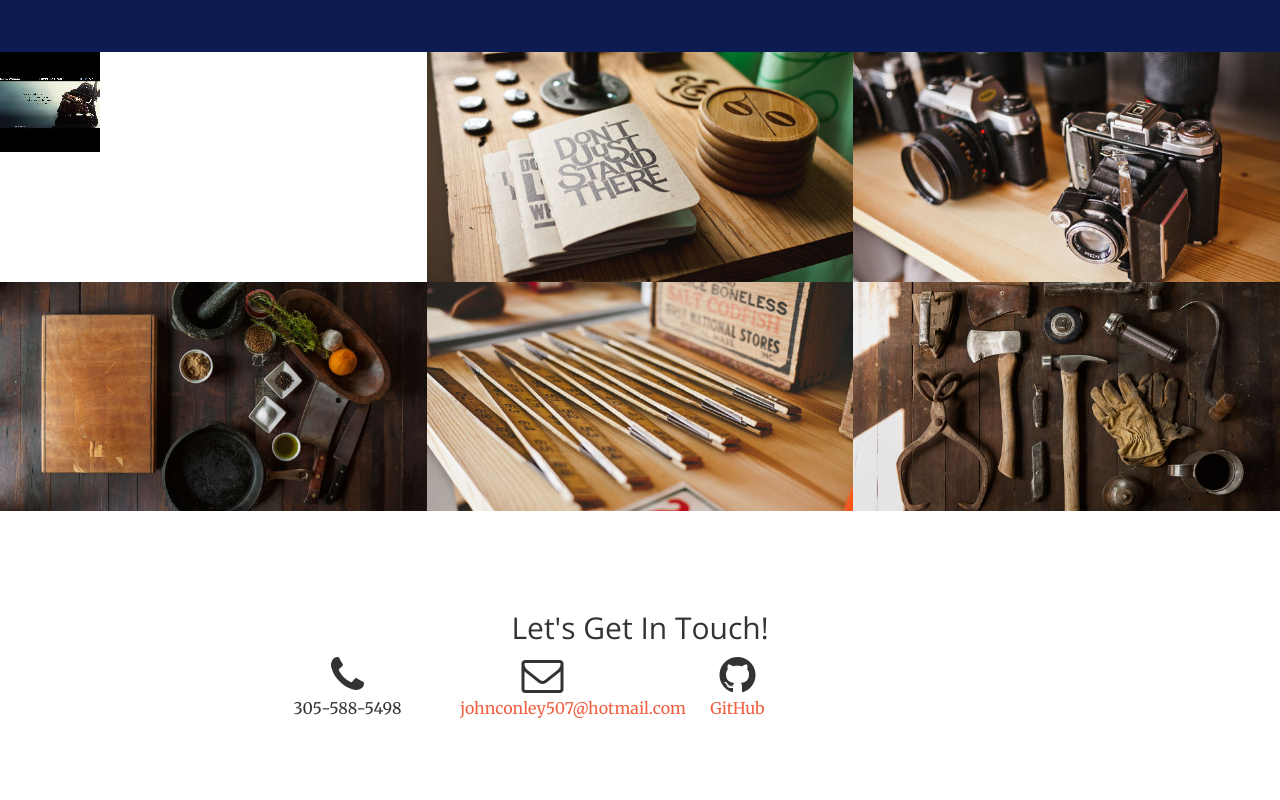
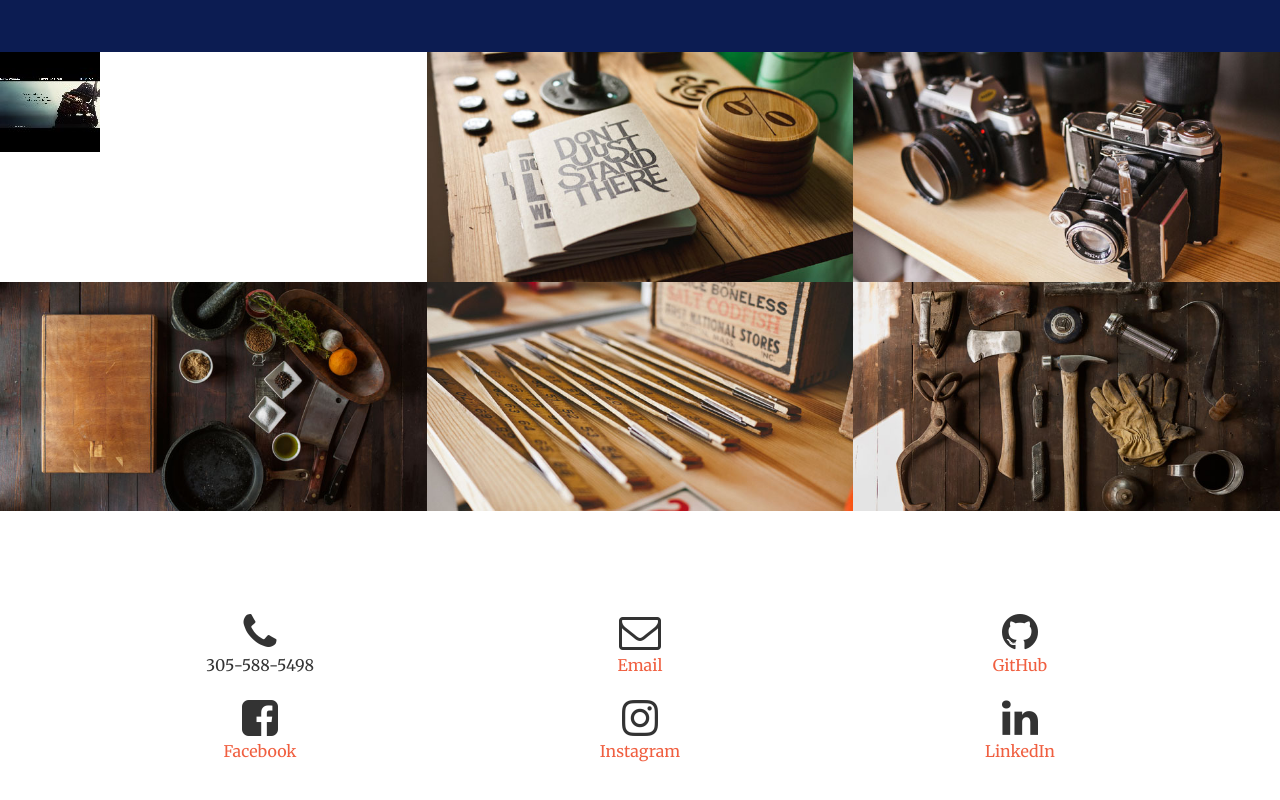
Before and after one commit to VampiroJudo/newPortfolio, a website: page index.html in a window 1280 px wide. Shown: the part 1142-1942 px from the top of the page. Drawn offline with nearby package versions, Linux system fonts and the light colour scheme.

Commit message:
uploading new contact details and small css changes

```diff
--- a/css/creative.css
+++ b/css/creative.css
@@ -98,7 +98,7 @@ aside {
 }
 .navbar-default .nav > li.active > a,
 .navbar-default .nav > li.active > a:focus {
-  color: #F05F40 !important;
+  color: #000 !important;
   background-color: transparent;
 }
 .navbar-default .nav > li.active > a:hover,
@@ -107,7 +107,7 @@ aside {
 }
 @media (min-width: 768px) {
   .navbar-default {
-    background-color: transparent;
+    background-color: black !important;
     border-color: rgba(255, 255, 255, 0.3);
   }
   .navbar-default .navbar-header .navbar-brand {
--- a/index.html
+++ b/index.html
@@ -204,21 +204,33 @@
     <section id="contact">
         <div class="container">
             <div class="row">
-                <div class="col-lg-8 col-lg-offset-2 text-center">
+                <!-- <div class="col-lg-8 col-lg-offset-2 text-center">
                     <h2 class="section-heading">Let's Get In Touch!</h2>
-
+                     -->
                 </div>
-                <div class="col-lg-2 col-lg-offset-2 text-center">
+                <div class="col-lg-4  text-center">
                     <i class="fa fa-phone fa-3x sr-contact"></i>
                     <p>305-588-5498</p>
                 </div>
-                <div class="col-lg-2 text-center">
+                <div class="col-lg-4 text-center">
                     <i class="fa fa-envelope-o fa-3x sr-contact"></i>
-                    <p><a href="mailto:johnconley507@hotmail.com">johnconley507@hotmail.com</a></p>
+                    <p><a href="mailto:johnconley507@hotmail.com">Email</a></p>
                 </div>
-                <div class="col-lg-2 col-lg-center-2 text-center">
+                <div class="col-lg-4 text-center">
                     <i class="fa fa-github  fa-3x sr-contact"></i>
                     <p><a href="https://github.com/VampiroJudo">GitHub</a></p>
+                </div>
+                <div class="col-lg-4 text-center">
+                    <i class="fa fa-facebook-square fa-3x sr-contact"></i>
+                    <p><a href="https://www.facebook.com/john.p.conley.3">Facebook</a></p>
+                </div>
+                <div class="col-lg-4 text-center">
+                    <i class="fa fa-instagram fa-3x sr-contact"></i>
+                    <p><a href="https://www.instagram.com/puentederus/?hl=en">Instagram</a></p>
+                </div>
+                <div class="col-lg-4  col-lg-right text-center">
+                    <i class="fa fa-linkedin fa-3x sr-contact"></i>
+                    <p><a href="https://www.linkedin.com/in/johnpconley">LinkedIn</a></p>
                 </div>
             </div>
         </div>
```
